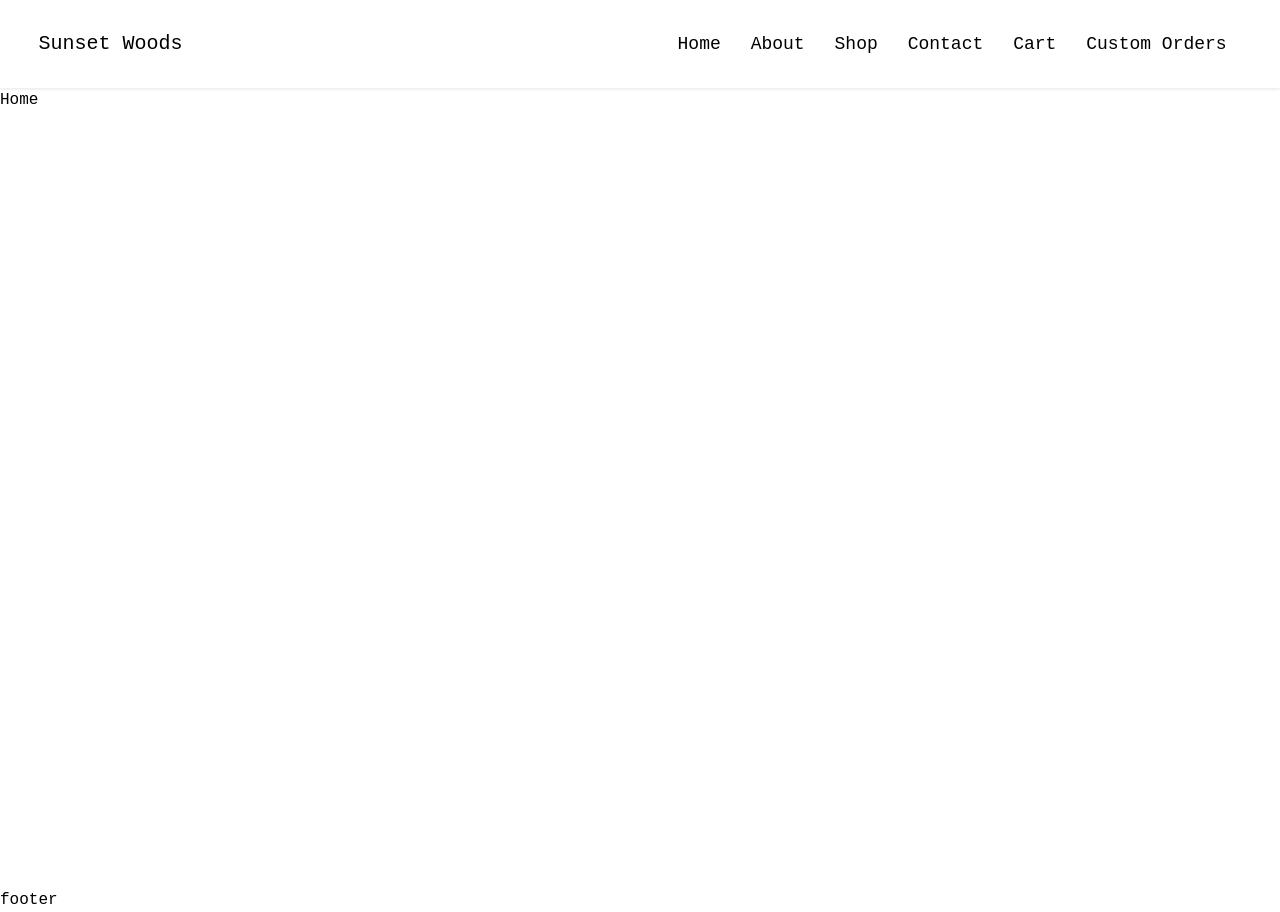
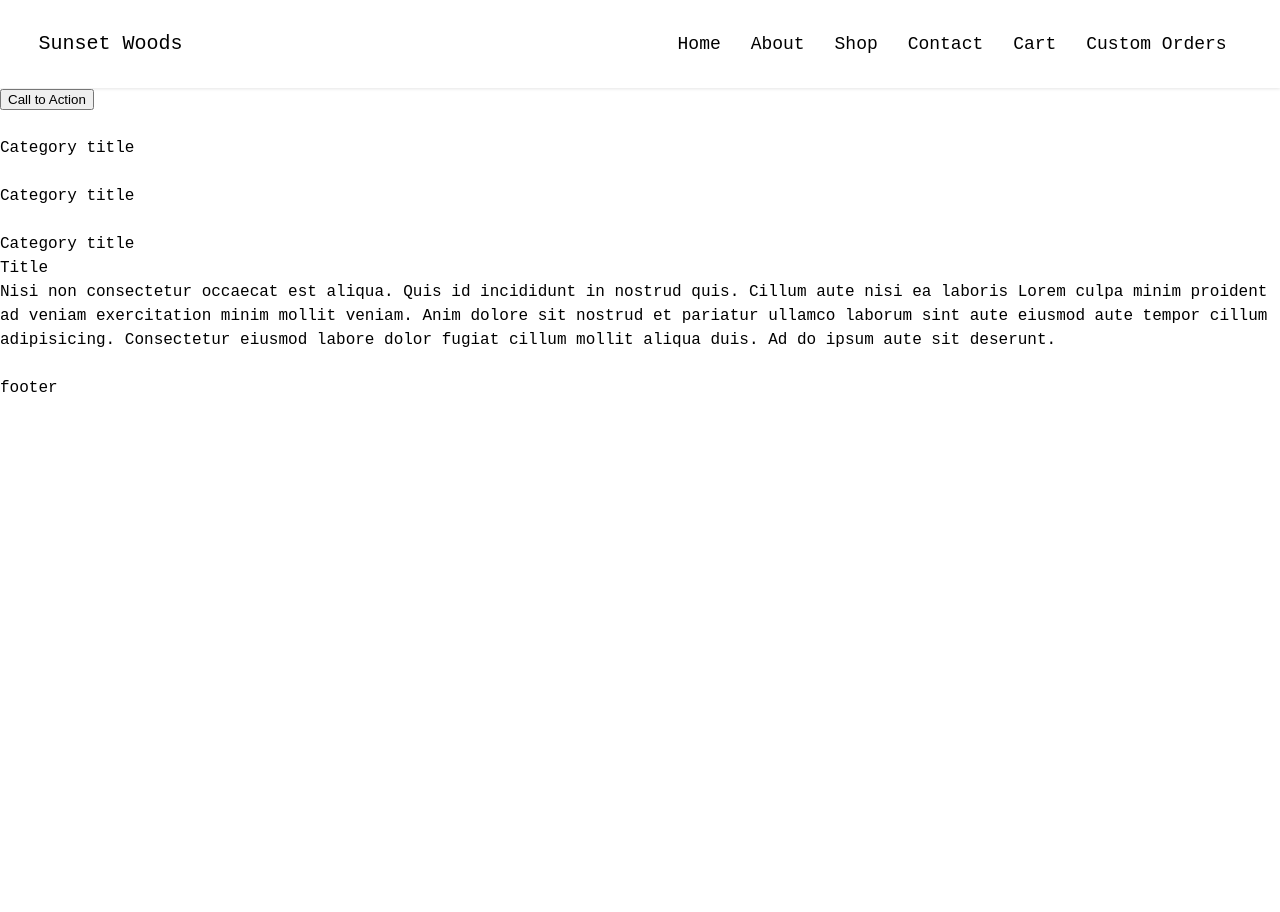
Before and after one commit to austin-carman/sunset-woods, a React (Create React App) app: page / in a window 1280 px wide. After the commit the page ends 800 px from the top, so only its background shows below. Built offline with nearby package versions, Linux system fonts and the light colour scheme.

Commit message:
rendering basic structure for home component

```diff
--- a/src/components/home/Home.js
+++ b/src/components/home/Home.js
@@ -1,5 +1,42 @@
 const Home = () => {
-  return <div style={{ height: "100vh" }}>Home</div>;
+  return (
+    <>
+      {/* Hero image and Call to Action */}
+      <div>
+        <img src="#" alt="" />
+        <button>Call to Action</button>
+      </div>
+      {/* Gallery */}
+      <section>
+        <div>
+          <img src="" alt="" />
+          <h4>Category title</h4>
+        </div>
+        <div>
+          <img src="" alt="" />
+          <h4>Category title</h4>
+        </div>
+        <div>
+          <img src="" alt="" />
+          <h4>Category title</h4>
+        </div>
+      </section>
+      <section>
+        <div>
+          <h2>Title</h2>
+          <p>
+            Nisi non consectetur occaecat est aliqua. Quis id incididunt in
+            nostrud quis. Cillum aute nisi ea laboris Lorem culpa minim proident
+            ad veniam exercitation minim mollit veniam. Anim dolore sit nostrud
+            et pariatur ullamco laborum sint aute eiusmod aute tempor cillum
+            adipisicing. Consectetur eiusmod labore dolor fugiat cillum mollit
+            aliqua duis. Ad do ipsum aute sit deserunt.
+          </p>
+        </div>
+        <img src="" alt="" />
+      </section>
+    </>
+  );
 };
 
 export default Home;
```
